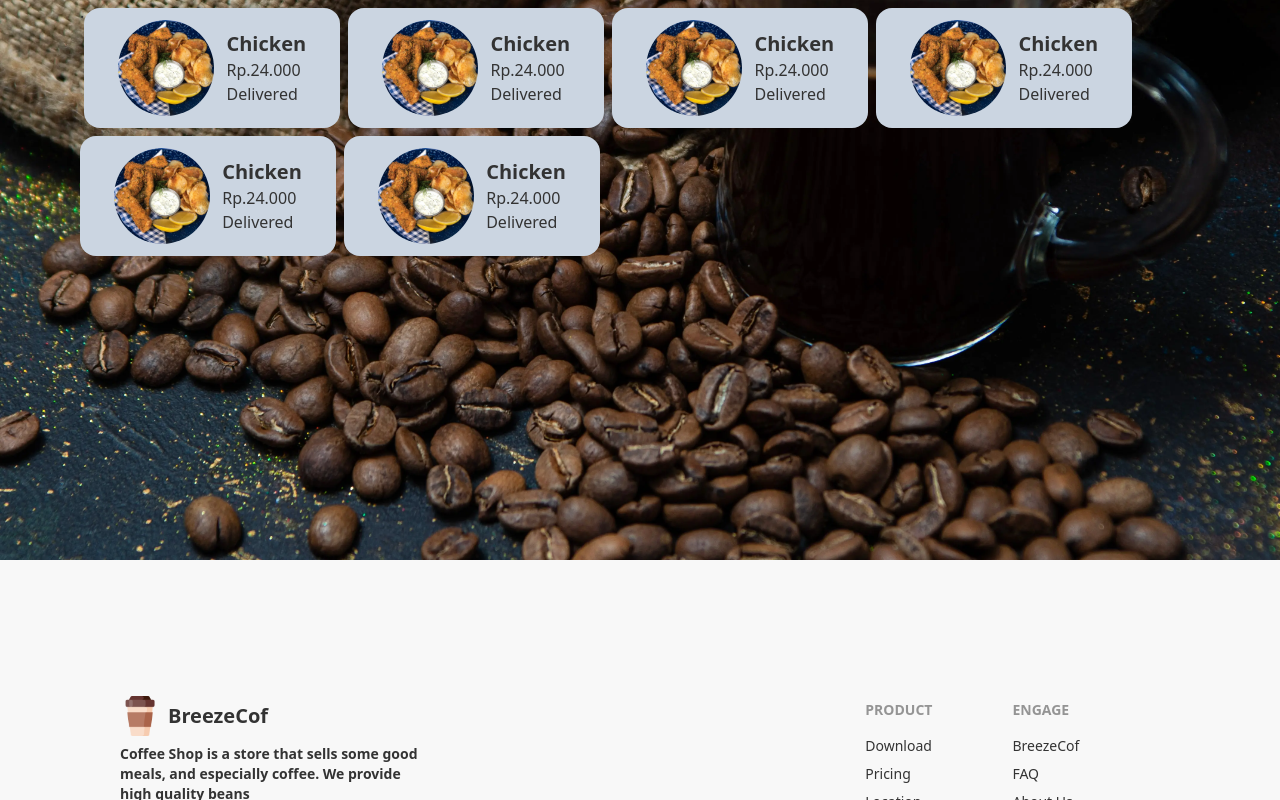
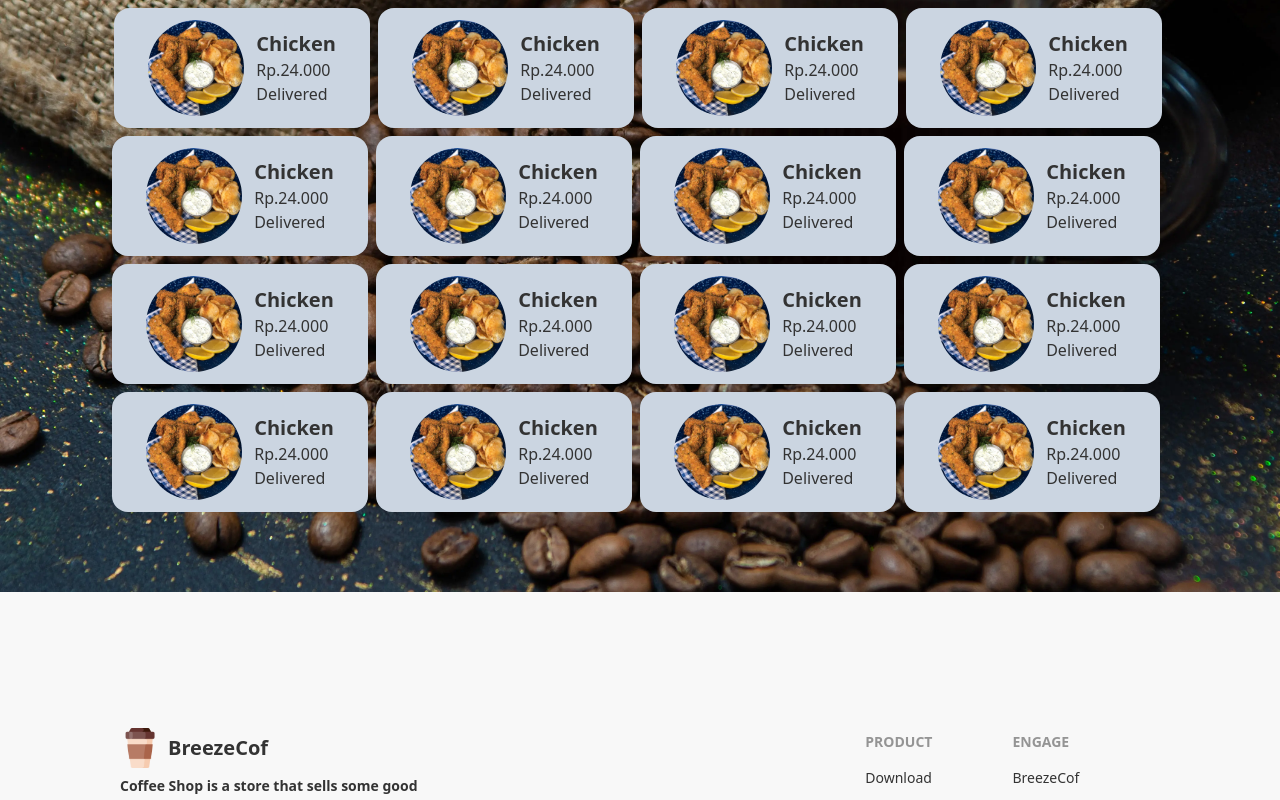
Before and after one commit to firmansubagjaa/breezecof_fe, a React (Create React App) app: page /history in a window 1280 px wide. Shown: the part 240-1040 px from the top of the page. Built offline with nearby package versions, Linux system fonts and the light colour scheme; sample sign-in values are in the browser's storage.

Commit message:
fix: card address and payment in your cart page

```diff
--- a/src/components/card/ProductCard.js
+++ b/src/components/card/ProductCard.js
@@ -3,7 +3,7 @@ import React from "react";
 export default function ProductCard() {
   return (
     <>
-      <div className="-mt-20">
+      <div className="-mt-24">
         <div className="container">
           <div className="card w-full bg-base-100 shadow-xl">
             <div className="card-body">
--- a/src/components/footer/index.js
+++ b/src/components/footer/index.js
@@ -10,7 +10,7 @@ export default function Footer() {
   return (
     <>
       {/* footer */}
-      <footer className="footer p-10 text-base-content bg-[#f8f8f8] -mt-20">
+      <footer className="footer p-10 text-base-content bg-[#f8f8f8] -mt-28">
         <div className="container pt-14 mt-10">
           <div className="flex flex-col md:flex-row justify-between w-full">
             <div className='flex flex-col items-start'>
--- a/src/pages/cart/index.js
+++ b/src/pages/cart/index.js
@@ -23,7 +23,7 @@ export default function Cart() {
   return (
     <DefaultTemp title="Your Cart">
       <Navbar />
-      <div className='bg-cover flex' style={{ backgroundImage: `url(${backgroundCart})` }}>
+      <div className='bg-cover mb-28 flex' style={{ backgroundImage: `url(${backgroundCart})` }}>
         <div className="container">
           {/* flex */}
           <div className='flex items-end h-40 w-64 my-10'>
@@ -31,7 +31,7 @@ export default function Cart() {
           </div>
 
           {/* card */}
-          <div className="flex flex-col lg:flex-row justify-between">
+          <div className="flex flex-col pb-32 lg:flex-row justify-between">
             <div className="card w-full lg:w-[40vw] bg-white p-5 shadow-2xl shadow-gray-500">
               <div className='border-b-2 border-solid border-gray-200'>
                 <h1 className='flex justify-center items-center font-bold text-xl py-14'>Order Summary</h1>
@@ -103,13 +103,13 @@ export default function Cart() {
               </div>
             </div>
             <div className='flex flex-col items-start h-40 mb-96'>
-              <div className='flex justify-between w-full font-extrabold text-white'>
+              <div className='flex justify-between w-full font-extrabold text-white mt-10'>
                 <h1 className=' text-2xl'>Address Detail</h1>
                 <Link to="/edit-profile" className='text-xl'>
                   <p>Edit</p>
                 </Link>
               </div>
-              <div className="card bg-white p-5 w-96">
+              <div className="card bg-white p-5 w-full">
                 <p className='border-b-2 border-solid border-gray-400'><span className='font-bold'>Delivery</span> to Iskandar</p>
                 <p className='border-b-2 border-solid border-gray-400'>Km 5 refinery road oppsite re
                   public road, effurun, Jakarta</p>
@@ -120,7 +120,7 @@ export default function Cart() {
                 <div className='flex font-extrabold text-white'>
                   <h1 className=' text-2xl'>Payment Method</h1>
                 </div>
-                <div className="card bg-white p-5 w-96">
+                <div className="card bg-white p-5 w-full">
                   <p className='border-b-2 border-solid border-gray-400'><span className='font-bold'>Delivery</span> to Iskandar</p>
                   <p className='border-b-2 border-solid border-gray-400'>Km 5 refinery road oppsite re
                     public road, effurun, Jakarta</p>
--- a/src/pages/history/History.js
+++ b/src/pages/history/History.js
@@ -7,7 +7,7 @@ import backgroundHistory from '../../assets/webp/historyBackground.webp'
 export default function HistorySection() {
   return (
     <DefaultTemp title="History">
-      <div className='bg-cover flex mb-20 h-screen' style={{ backgroundImage: `url(${backgroundHistory})` }}>
+      <div className='bg-cover flex mb-28 pb-20 h-full' style={{ backgroundImage: `url(${backgroundHistory})` }}>
         <div className="container">
           {/* flex */}
           <div className='flex flex-col items-center justify-end text-center h-40 w-full my-10'>
@@ -16,8 +16,8 @@ export default function HistorySection() {
           </div>
 
           {/* card */}
-          <div className="flex flex-wrap">
-            .{[1, 2, 3, 4, 5, 6].map(() => {
+          <div className="flex flex-wrap justify-center items-center">
+            .{[1, 2, 3, 4, 5, 6, 7, 8, 9, 10, 11, 12, 13, 14, 15, 16].map(() => {
               return (
                 <>
                   <div className="card mr-2 mt-2 w-64 bg-slate-300 p-3">
```
